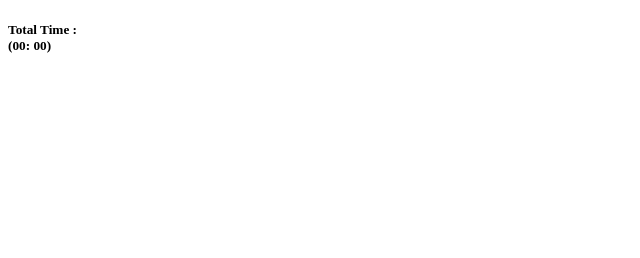
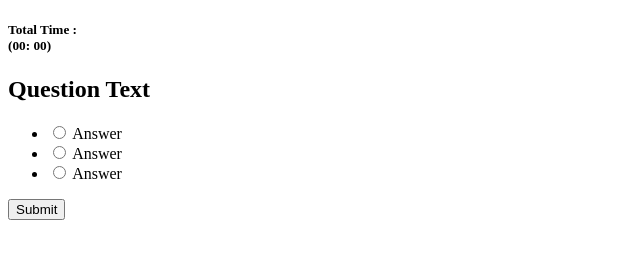
Before and after one commit to diegorodd/Quiz-App, a plain HTML site: page index.html in a window 1280 px wide. Shown: the whole page, without its empty margins (0-640 px from the left). Drawn offline with Linux system fonts and the light colour scheme.

Commit message:
added questions on html

```diff
--- a/index.html
+++ b/index.html
@@ -16,7 +16,32 @@
         </div>
       </header>
 
+      <div class="quiz-container" id="quiz">
+        <div class="quiz-header">
+            <h2 id="question">Question Text</h2>
+            <ul>
+                <li>
+                    <input type="radio" name="answer" id="a" class="answer">
+                    <label for="a" id="a_text">Answer</label>
+                </li>
 
+                <li>
+                  <input type="radio" name="answer" id="b" class="answer">
+                  <label for="b" id="b_text">Answer</label>
+              </li>
 
+              <li>
+                  <input type="radio" name="answer" id="c" class="answer">
+                  <label for="c" id="c_text">Answer</label>
+              </li>
+            </ul>
+        </div>
+
+        <button id="submit">Submit </button>
+
+  </div>
+
+<script src="script.js"></script>
 
 </body>
+</html>
```
